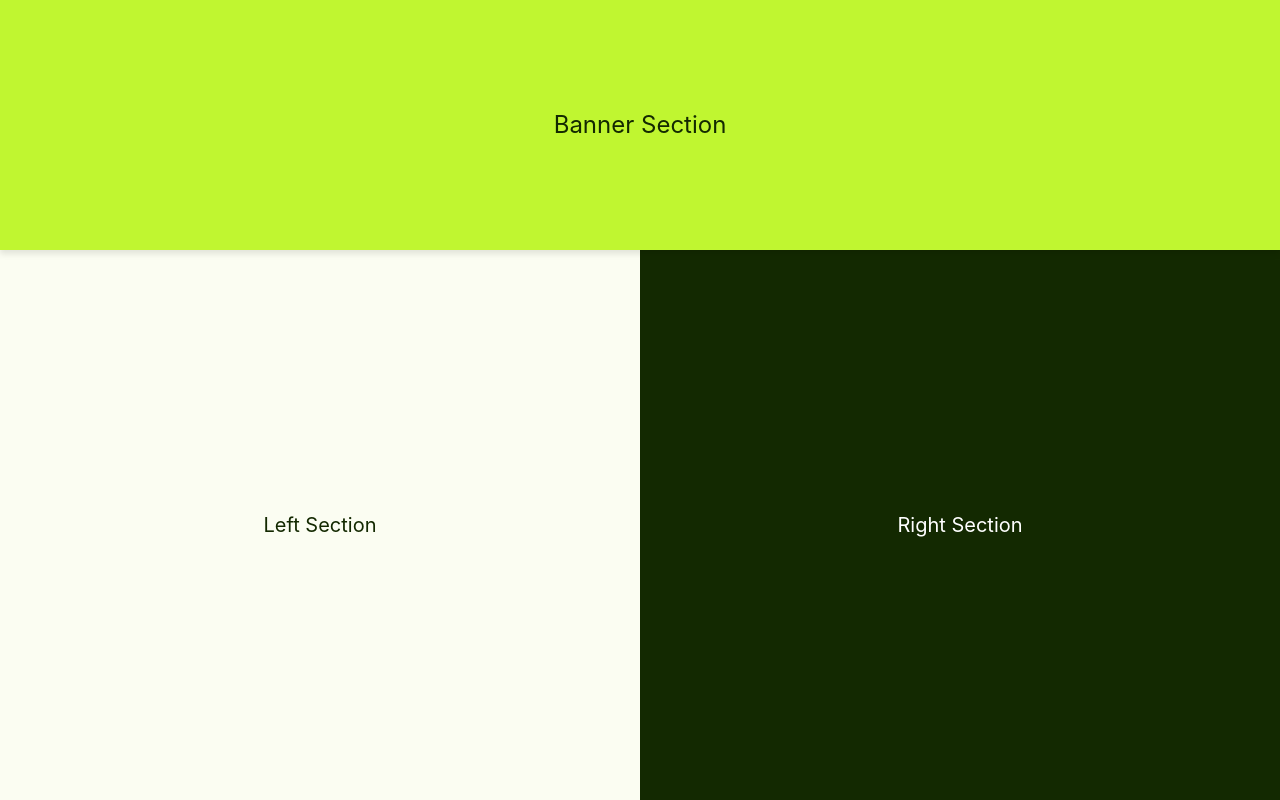
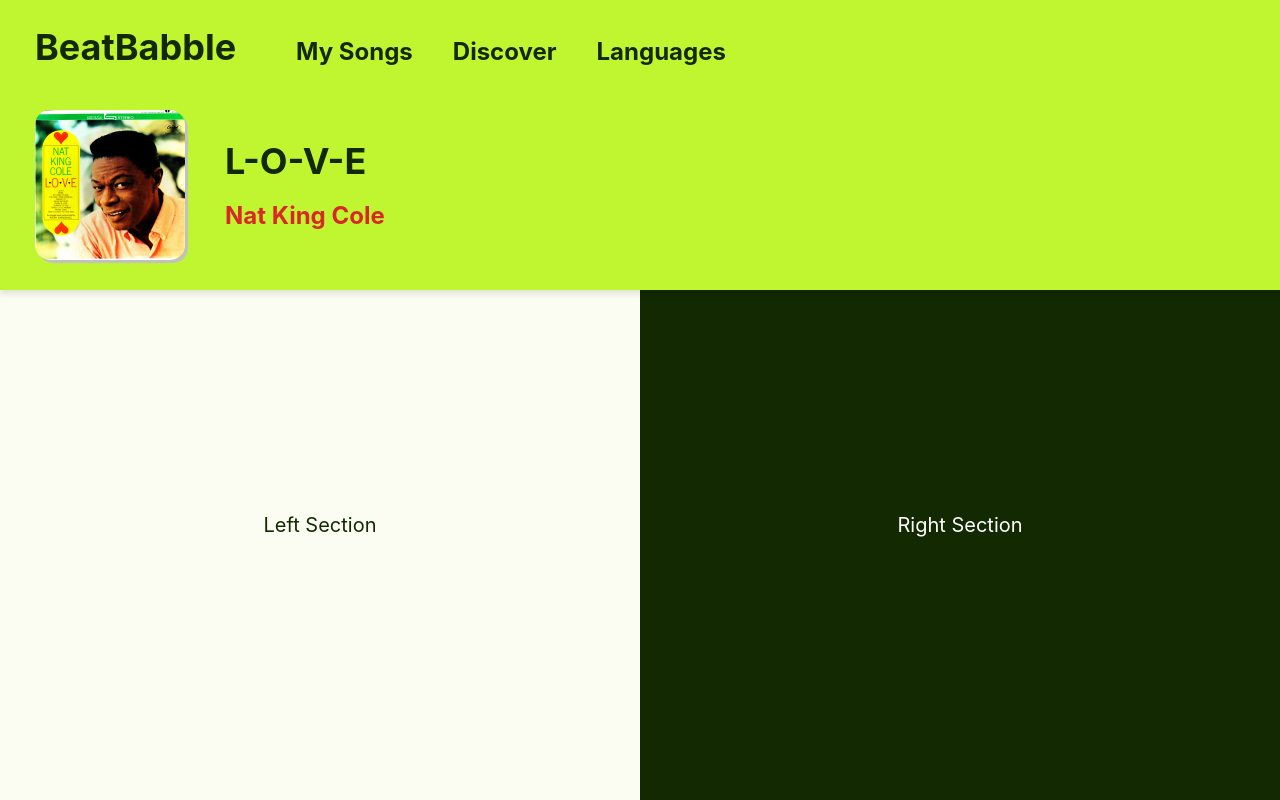
Before and after one commit to Denis-Oh/BeatBabble, a React (Vite) app: page / in a window 1280 px wide. Built offline with nearby package versions, Linux system fonts and the light colour scheme.

Commit message:
Banner Section Complete

```diff
--- a/src/App.css
+++ b/src/App.css
@@ -27,11 +27,52 @@
   left: 0;
   z-index: 1000;
   display: flex;
+  flex-direction: column;
   align-items: center;
-  justify-content: center;
+  justify-content: flex-start;
   font-size: 24px;
   box-shadow: 0px 4px 6px rgba(0,0,0,0.1);
+  padding: 20px 35px;
 }
+
+.navigation {
+  display: flex;
+  align-items: baseline;
+  justify-content: left;
+  width: 100%;
+}
+.navigation h2 {
+  margin: 0 60px 30px 0;
+}
+.navigation h4 {
+  margin: 0 40px 30px 0;
+}
+
+.song-title {
+  display: flex;
+  align-items: center;
+  justify-content: left;
+  width: 100%;
+}
+img {
+  width: 150px;
+  border-radius: 15px;
+  margin-right: 40px;
+  box-shadow: 3px 3px 1px #c1c1c1;
+}
+.song-title-info {
+  flex-direction: column;
+  align-items: center;
+  justify-content: flex-start;
+}
+.song-title-info h2 {
+  margin-bottom: 10px;
+}
+.song-title-info h4 {
+  margin-top: 0;
+  color: #d92828;
+}
+
 
 .content {
   display: flex;
--- a/src/App.jsx
+++ b/src/App.jsx
@@ -1,10 +1,25 @@
 import React from 'react';
 import './App.css';
+import CoverArt from './assets/LOVE.jpeg';
 
 function App() {
   return (
     <div className="app">
-      <header className="banner">Banner Section</header>
+      <header className="banner">
+        <nav className="navigation">
+          <h2>BeatBabble</h2>
+          <h4>My Songs</h4>
+          <h4>Discover</h4>
+          <h4>Languages</h4>
+        </nav>
+        <div className="song-title">
+          <img src={CoverArt} alt="CoverArt"></img>
+          <div className="song-title-info">
+            <h2>L-O-V-E</h2>
+            <h4>Nat King Cole</h4>
+          </div>
+        </div>
+      </header>
       <div className="content">
         <div className="left-section">Left Section</div>
         <div className="right-section">Right Section</div>
```
Also changed, not shown: src/assets/LOVE.jpeg (added).
